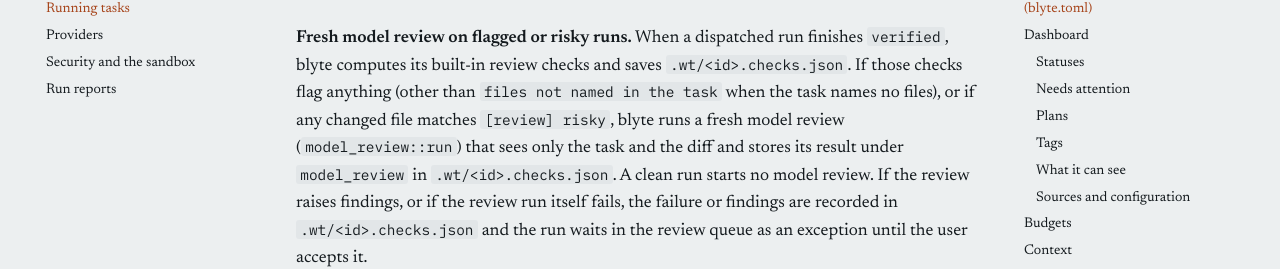
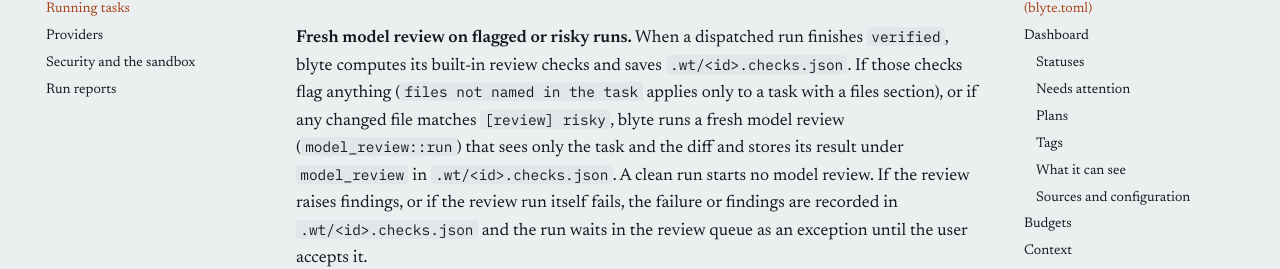
Before and after one commit to dnf0/blyte, an MkDocs documentation site: the page built from docs/usage.md, in a window 1280 px wide and 900 px high, scrolled down 3420 px. Shown: the part 203-472 px from the top of the window. Built offline with MkDocs 1.6.1 and Material for MkDocs 9.7.7, drawn with Linux system fonts in a browser that asks for light colours; comment, search, counter and statistics services are not loaded.

Commit message:
fix(review): check a run's files against the task only when the task lists its files
(cherry picked from commit cdad2090b9a6c28f391beba059ebf8511f3f0905)

```diff
--- a/docs/usage.md
+++ b/docs/usage.md
@@ -97,7 +97,7 @@ max_turns = 300
 | `[dispatch.env]` | table | environment variables set for every command and the gate; never credentials |
 | `[review] risky` | array of strings | glob patterns for paths that always trigger a fresh model review when touched by a verified run (default `[]`: no path is risky unless the repository says so) |
 
-**Fresh model review on flagged or risky runs.** When a dispatched run finishes `verified`, blyte computes its built-in review checks and saves `.wt/<id>.checks.json`. If those checks flag anything (other than `files not named in the task` when the task names no files), or if any changed file matches `[review] risky`, blyte runs a fresh model review (`model_review::run`) that sees only the task and the diff and stores its result under `model_review` in `.wt/<id>.checks.json`. A clean run starts no model review. If the review raises findings, or if the review run itself fails, the failure or findings are recorded in `.wt/<id>.checks.json` and the run waits in the review queue as an exception until the user accepts it.
+**Fresh model review on flagged or risky runs.** When a dispatched run finishes `verified`, blyte computes its built-in review checks and saves `.wt/<id>.checks.json`. If those checks flag anything (`files not named in the task` applies only to a task with a files section), or if any changed file matches `[review] risky`, blyte runs a fresh model review (`model_review::run`) that sees only the task and the diff and stores its result under `model_review` in `.wt/<id>.checks.json`. A clean run starts no model review. If the review raises findings, or if the review run itself fails, the failure or findings are recorded in `.wt/<id>.checks.json` and the run waits in the review queue as an exception until the user accepts it.
 
 **The environment is checked before the model starts.** After `setup`, a dispatch runs the gate once on the untouched worktree. If a step fails (dependencies that cannot be installed, a missing service, a base commit that is already broken), the run ends as `blocked` with zero turns and names the step and the end of its output. The implementer is also told never to copy, link or use a dependency environment from outside the worktree, and `blyte review` flags a run whose log shows it did: its gate may have passed in a borrowed environment, so do not accept it on the gate alone.
 
```
Also changed, not shown: crates/blyte-cli/assets/orchestrator/reference.md (+4 -4 lines), 2 other files.
